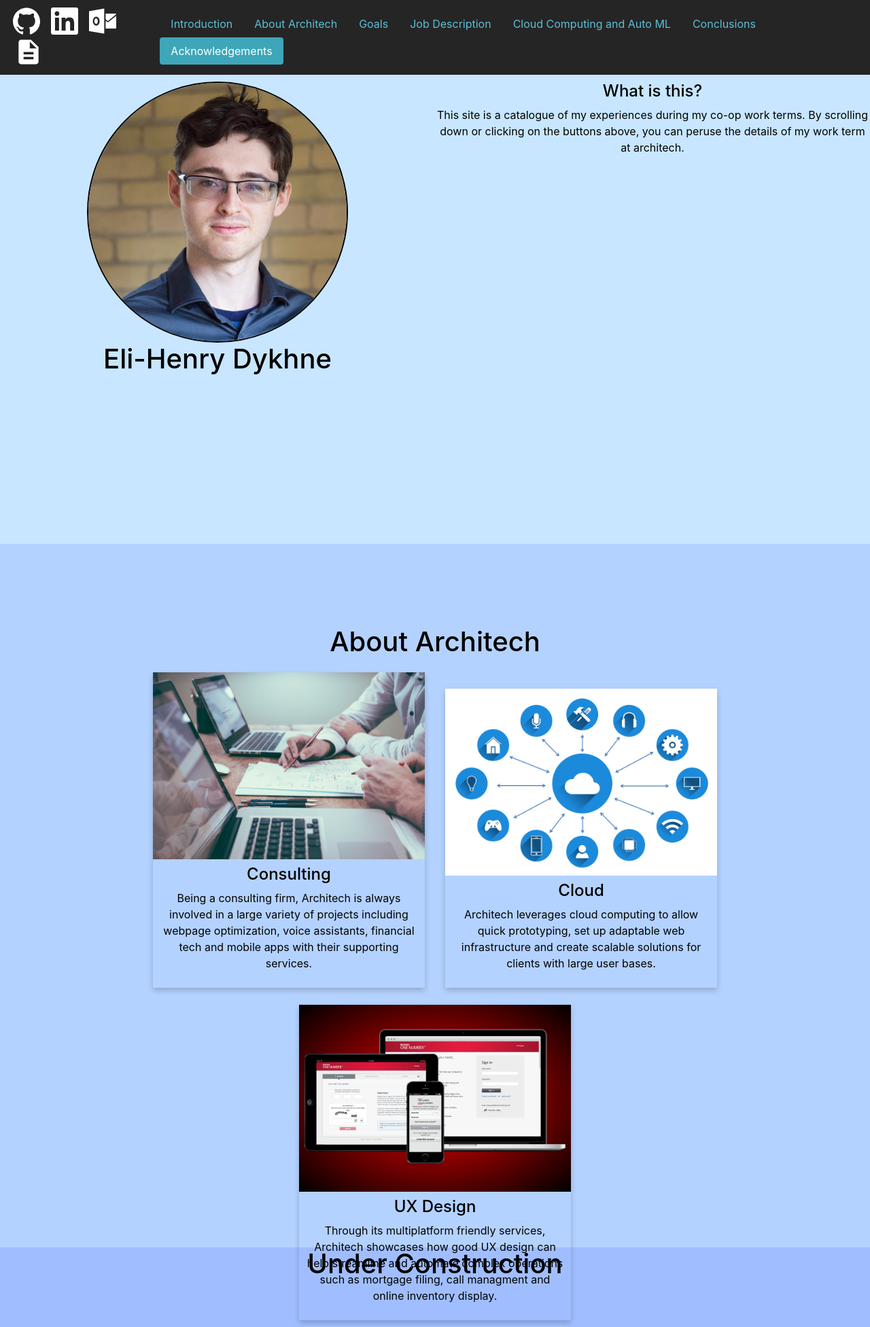
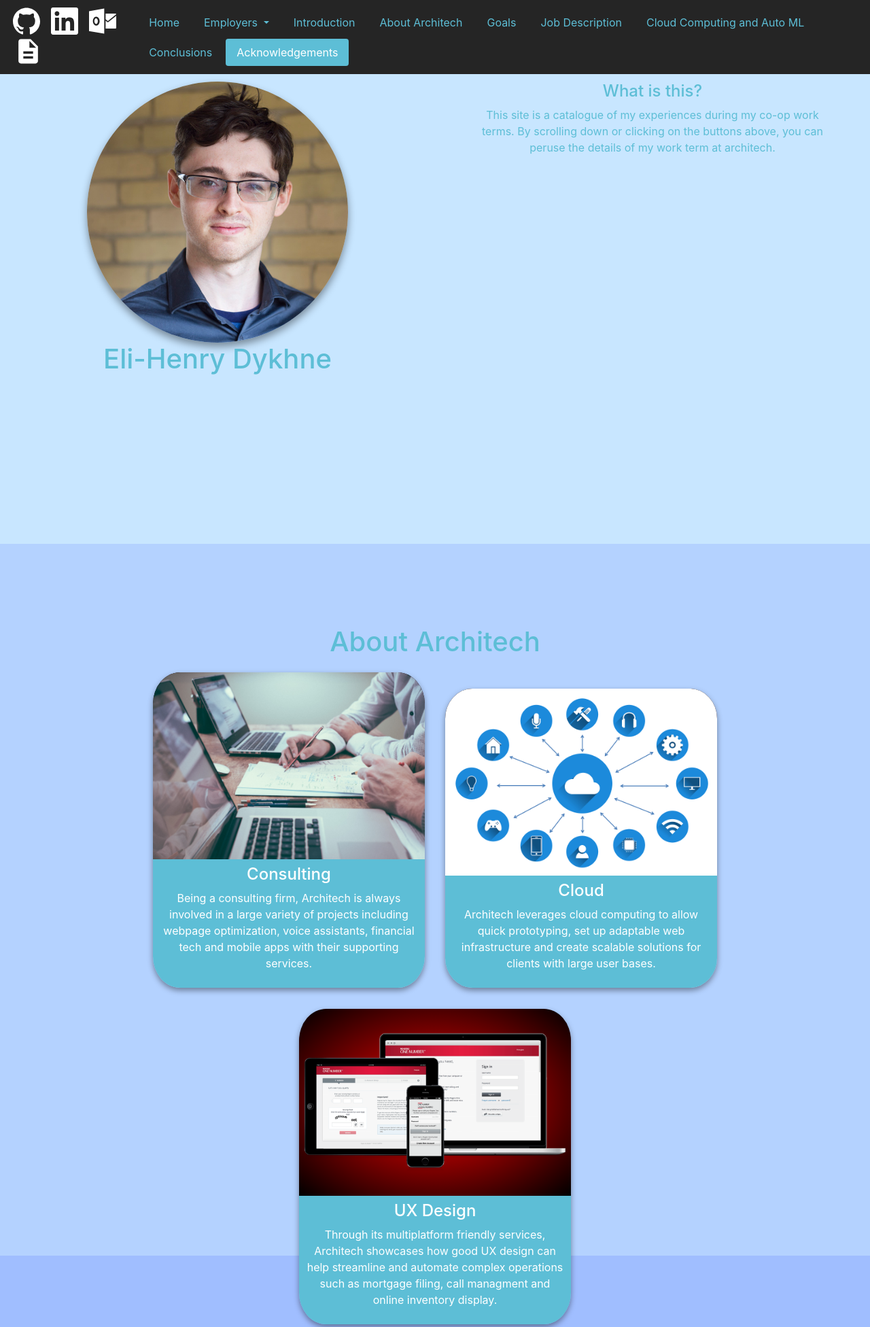
Before and after one commit to Centurion902/coopWebsite, a PHP site: page / in a window 1280 px wide. Shown: the top 1952 px of the page at 68% size. Run offline with PHP 8.4, Linux system fonts and the light colour scheme.

Commit message:
hid navbar better
full navbar now hides. scroll bar hides. cards are now better looking.

```diff
--- a/index.html
+++ b/index.html
@@ -43,7 +43,20 @@
 		</div>
 
 
+
+		<div class="collapse navbar-collapse align" id="navbarToggleExternalContent">
 			<ul class="nav nav-pills">
+				<li class="nav-item my-nav-item">
+					<a class="nav-link" href="#">Home</a>
+				</li>
+				<li class="nav-item my-nav-item dropdown">
+					<a class="nav-link dropdown-toggle" href="#" id="navbarDropdown" role="button" data-toggle="dropdown" aria-haspopup="true" aria-expanded="false">
+						Employers
+					</a>
+					<div class="dropdown-menu" aria-labelledby="navbarDropdown">
+						<a class="dropdown-item my-nav-item" href="#">Architech</a>
+					</div>
+				</li>
 				<li class="nav-item my-nav-item">
 					<a class="nav-link" href="#pageA">Introduction</a>
 				</li>
@@ -66,6 +79,7 @@
 					<a class="nav-link" href="#pageG">Acknowledgements</a>
 				</li>
 			</ul>
+		</div>
 	</nav>
 
 	<div class="sections" data-spy="scroll" data-target="#mynav" data-offset="0">
@@ -80,7 +94,7 @@
 					<h4>
 						What is this?
 					</h4>
-					<p>
+					<p class="introText">
 						This site is a catalogue of my experiences during my co-op work terms. By scrolling down or clicking on the buttons above, you can peruse the details of my work term at architech.
 					</p>
 
@@ -96,8 +110,8 @@
 							<img src="img/consulting.jpg" height= 100% width=100%>
 						</div>
 						<div class="cardText">
-							<h4>Consulting</h4>
-							<p>Being a consulting firm, Architech is always involved in a large variety of projects including webpage optimization, voice assistants, financial tech and mobile apps with their supporting services.</p>
+							<h4 class="cardTitle">Consulting</h4>
+							<p class="cardDescription">Being a consulting firm, Architech is always involved in a large variety of projects including webpage optimization, voice assistants, financial tech and mobile apps with their supporting services.</p>
 						</div>
 					</div>
 					<div class="cardSection">
@@ -105,8 +119,8 @@
 							<img src="img/cloud.png" height= 100% width=100%>
 						</div>
 						<div class="cardText">
-							<h4>Cloud</h4>
-							<p>Architech leverages cloud computing to allow quick prototyping, set up adaptable web infrastructure and create scalable solutions for clients with large user bases.</p>
+							<h4 class="cardTitle">Cloud</h4>
+							<p class="cardDescription">Architech leverages cloud computing to allow quick prototyping, set up adaptable web infrastructure and create scalable solutions for clients with large user bases.</p>
 						</div>
 					</div>
 					<div class="cardSection">
@@ -114,8 +128,8 @@
 							<img src="img/Rogers-TheSolution.png" height= 100% width=100%>
 						</div>
 						<div class="cardText">
-							<h4>UX Design</h4>
-							<p>Through its multiplatform friendly services, Architech showcases how good UX design can help streamline and automate complex operations such as mortgage filing, call managment and online inventory display.</p>
+							<h4 class="cardTitle">UX Design</h4>
+							<p class="cardDescription">Through its multiplatform friendly services, Architech showcases how good UX design can help streamline and automate complex operations such as mortgage filing, call managment and online inventory display.</p>
 						</div>
 					</div>
 				</div>
--- a/style.css
+++ b/style.css
@@ -1,6 +1,14 @@
 html{
   scroll-behavior: smooth;
   background:rgb(37, 37, 37);
+}
+
+body::-webkit-scrollbar {
+  display: none;
+}
+
+body{
+  -ms-overflow-style: none;
 }
 
 .sections{
@@ -17,8 +25,13 @@ html{
   margin-left: auto;
   margin-right: auto;
   width: 60%;
-  border:2px solid black;
   border-radius: 50%;
+  transition: 0.3s;
+  box-shadow: 0 6px 12px 0 rgba(0,0,0,0.4);
+}
+
+.avatar:hover{
+  box-shadow: 0 12px 24px 0 rgba(0,0,0,0.4);
 }
 
 section{
@@ -52,7 +65,11 @@ section{
 
 .my-nav-item:hover{
   background:rgb(177, 226, 255);
-  border-radius: 10%;
+  border-radius: 5%;
+}
+
+.my-nav-item{
+  margin:2px;
 }
 
 .nav-link{
@@ -60,11 +77,37 @@ section{
 }
 
 .nav-links:hover{
-  color:#FFFFFF;
+  color:#0645AD;
+}
+
+.dropdown-menu{
+  background: rgb(37, 37, 37);
+}
+
+.dropdown-toggle.show{
+  background-color:rgb(93, 190, 214);
+}
+
+.dropdown-item{
+  width:95%;
+  color: rgb(93, 190, 214);
+  margin: 4px;
+  margin-bottom: 2px;
+}
+
+.dropdown-item:hover{
+  background: rgb(177, 226, 255);
+  color: #0645AD;
+}
+
+.nav-pills .nav-link.active, .nav-pills .show>.nav-link {
+  color: #fff;
+  background-color:rgb(93, 190, 214);
+  ;
 }
 
 .active{
-  background:rgb(62, 166, 185)!important;
+  background:rgb(93, 190, 214) !important;
 }
 
 .navbar-brand{padding:122}
@@ -80,12 +123,14 @@ section{
   display:inline-block;
   margin:1%;
   width:400px;
-  box-shadow: 0 4px 8px 0 rgba(0,0,0,0.2);
+  box-shadow: 0 4px 8px 0 rgba(0,0,0,0.4);
   transition: 0.3s;
+  border-radius: 10%;
+  overflow: hidden;
 }
 
 .cardSection:hover{
-  box-shadow: 0 8px 16px 0 rgba(0,0,0,0.2);
+  box-shadow: 0 8px 16px 0 rgba(0,0,0,0.4);
 }
 
 .cardImage{
@@ -95,6 +140,7 @@ section{
 }
 
 .cardText{
+  background:rgb(93, 190, 214) !important;
   width:100%;
   padding:2%;
   text-align: center;
@@ -109,19 +155,33 @@ section{
 #pageG{background:rgb(80, 110, 240);}
 
 p{
-  color:rgb(0, 0, 0);
+  color:rgb(93, 190, 214);
   width:100%;
   float: center;
 }
 
+p.cardDescription{
+  color: white;
+}
+
+p.introText{
+  padding-left:10%;
+  padding-right:10%;
+}
+
 h1{
-  color:rgb(0, 0, 0);
+  color:rgb(93, 190, 214);
   text-align:center;
 }
 
 h4{
-  color:rgb(0, 0, 0);
+  color:rgb(93, 190, 214);
 }
+
+h4.cardTitle{
+  color: white;
+}
+
 
 h5{
   color:rgb(93, 190, 214);
```
Lines whose indentation alone changed are shown as unchanged.
